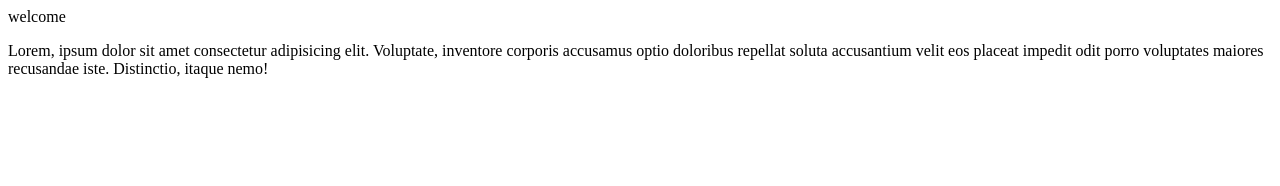
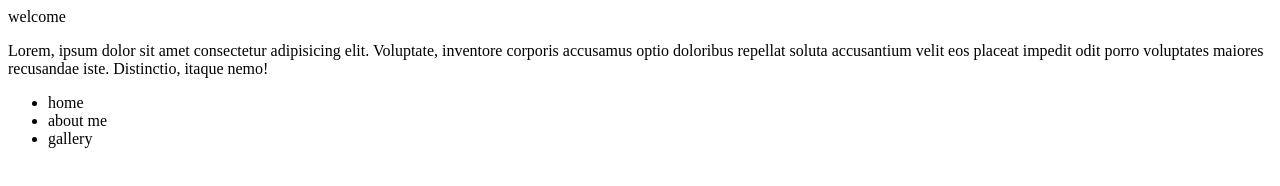
Before and after one commit to parisa7574/tadakhol-branch, a plain HTML site: page index.html in a window 1280 px wide. Drawn offline with Linux system fonts and the light colour scheme.

Commit message:
add to ul

```diff
--- a/index.html
+++ b/index.html
@@ -10,5 +10,10 @@
     <div class="content">
         <p>Lorem, ipsum dolor sit amet consectetur adipisicing elit. Voluptate, inventore corporis accusamus optio doloribus repellat soluta accusantium velit eos placeat impedit odit porro voluptates maiores recusandae iste. Distinctio, itaque nemo!</p>
     </div>
+    <ul>
+        <li>home</li>
+        <li>about me</li>
+        <li>gallery</li>
+    </ul>
 </body>
 </html>
```
